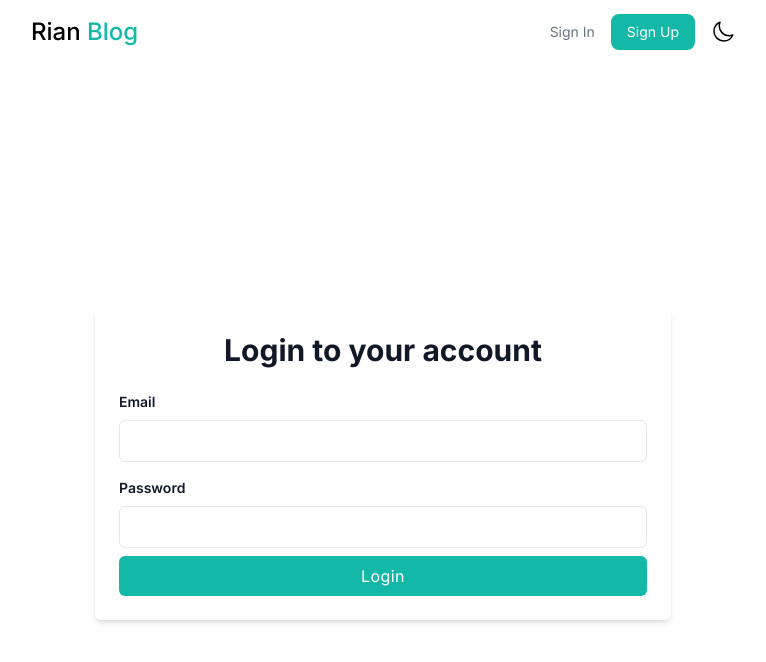
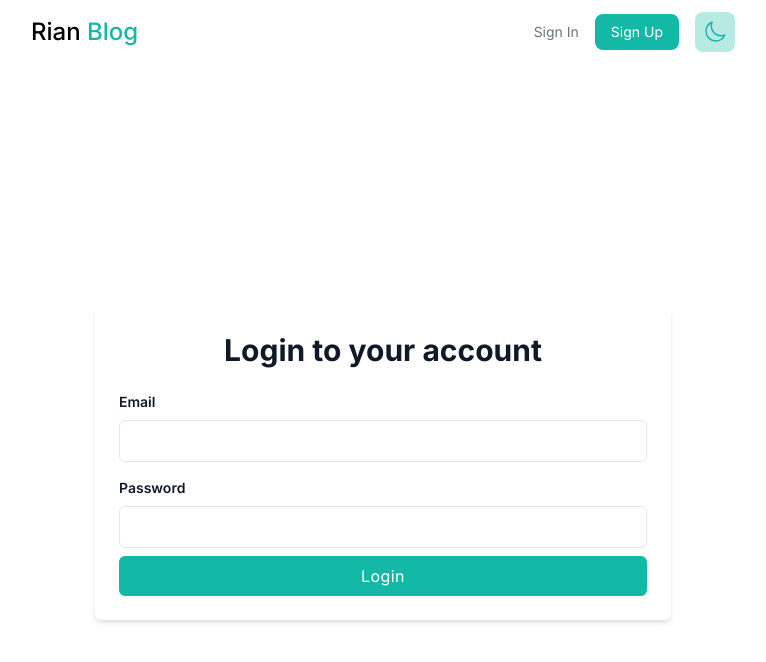
Before and after one commit to RianNegreiros/personal-website, a Next.js app in the folder client/: page /signin in a window 1280 px wide. Shown: the top 662 px of the page, without its empty margins (257-1023 px from the left). Built offline with nearby package versions, Linux system fonts and the light colour scheme; no server answers.

Commit message:
refactor: theme button style

```diff
--- a/client/app/components/ThemeButton.tsx
+++ b/client/app/components/ThemeButton.tsx
@@ -11,11 +11,14 @@ export default function ThemeButton() {
     setMounted(true)
   }, [])
 
-  if (!mounted) return null
+  if (!mounted) {
+    return null
+  }
 
   return (
     <button
       onClick={() => setTheme(resolvedTheme === "dark" ? "light" : "dark")}
+      className="bg-teal-500/30 p-2 rounded-lg text-teal-500"
     >
       {resolvedTheme === "dark" ? (
         <svg
```
